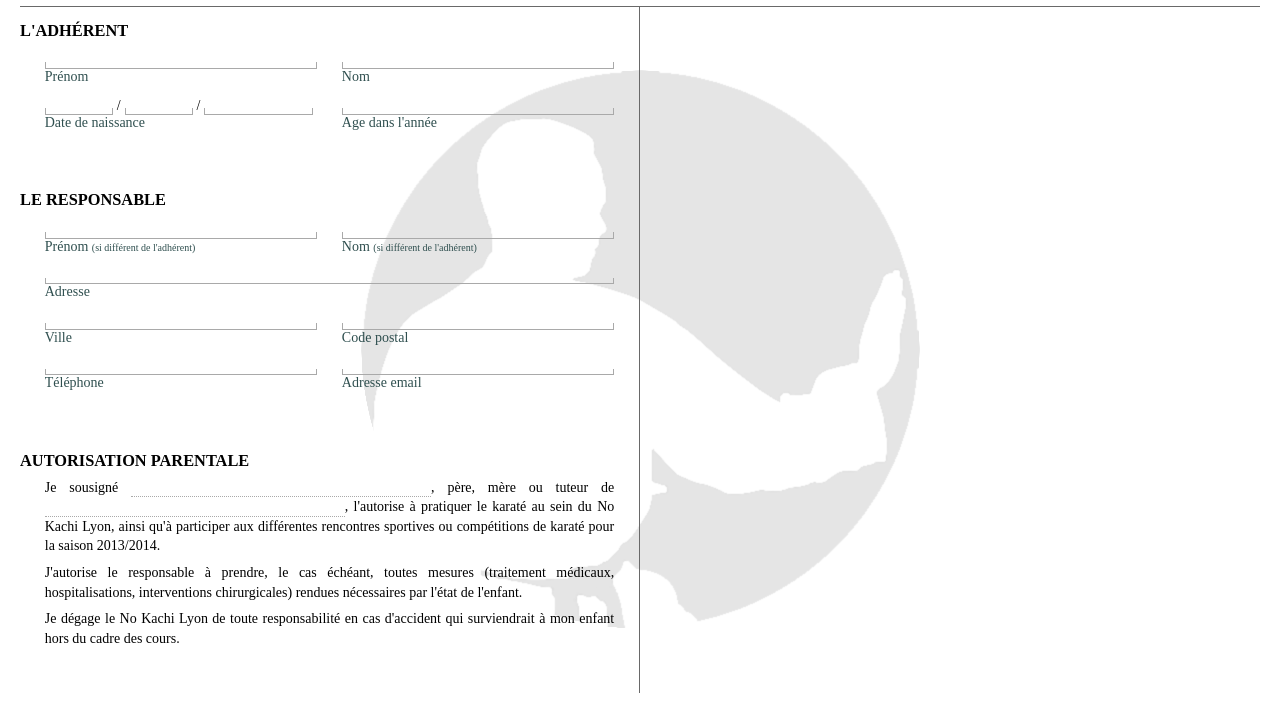
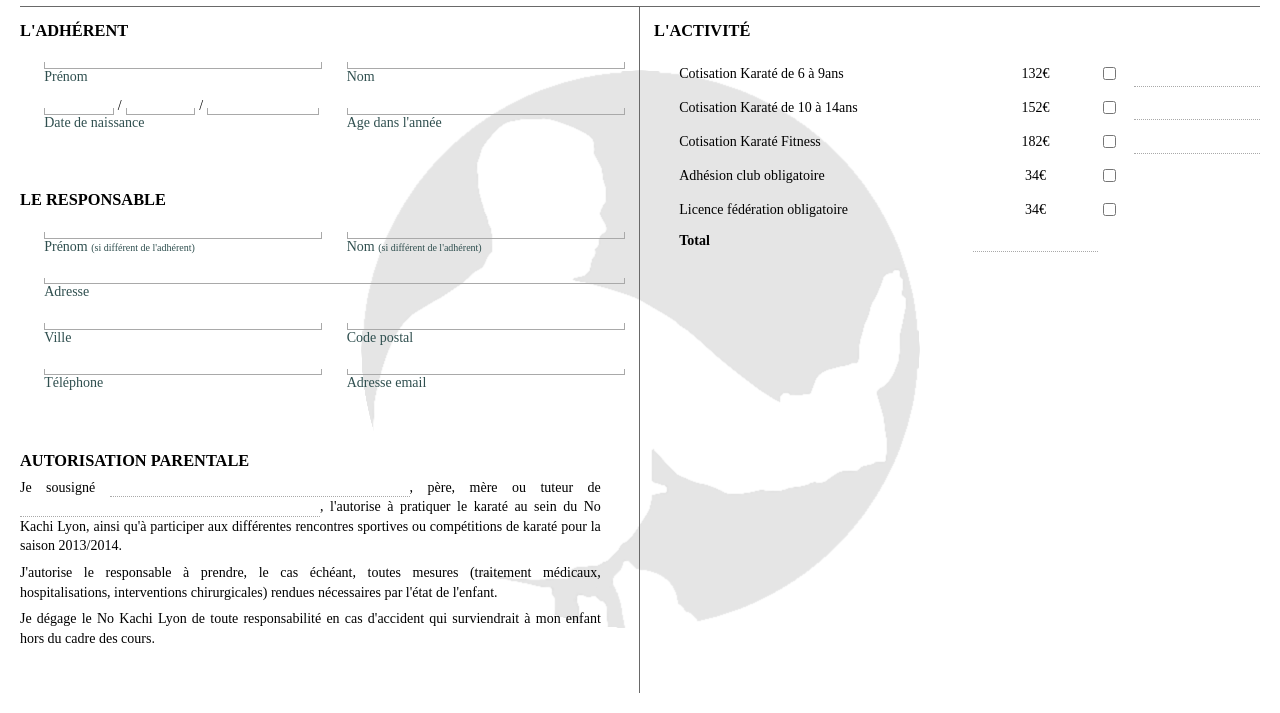
Before and after one commit to tzi/CSSPrintedForm, a plain HTML site: page index.html in a window 1280 px wide. Shown: the part 87-800 px from the top of the page. Drawn offline with Linux system fonts and the light colour scheme; a web font is replaced by a local one.

Commit message:
Complete activity price table

```diff
--- a/index.html
+++ b/index.html
@@ -106,6 +106,53 @@
                 </p>
             </div>
         </div>
+        <div class="formInscription">
+            <div class="formGroup">
+                <h3>L'activité</h3>
+                <div class="formLine">
+                    <div class="formItem formItem--double">
+                        <table class="activity">
+                            <tr>
+                                <td>Cotisation Karaté de 6 à 9ans</td>
+                                <td>132€</td>
+                                <td><input type="checkbox" /></td>
+                                <td class="toComplete"></td>
+                            </tr>
+                            <tr>
+                                <td>Cotisation Karaté de 10 à 14ans</td>
+                                <td>152€</td>
+                                <td><input type="checkbox" /></td>
+                                <td class="toComplete"></td>
+                            </tr>
+                            <tr>
+                                <td>Cotisation Karaté Fitness</td>
+                                <td>182€</td>
+                                <td><input type="checkbox" /></td>
+                                <td class="toComplete"></td>
+                            </tr>
+                            <tr>
+                                <td>Adhésion club obligatoire</td>
+                                <td>34€</td>
+                                <td><input type="checkbox" /></td>
+                                <td></td>
+                            </tr>
+                            <tr>
+                                <td>Licence fédération obligatoire</td>
+                                <td>34€</td>
+                                <td><input type="checkbox" /></td>
+                                <td></td>
+                            </tr>
+                            <tr class="total">
+                                <td>Total</td>
+                                <td class="toComplete"></td>
+                                <td></td>
+                                <td></td>
+                            </tr>
+                        </table>
+                    </div>
+                </div>
+            </div>
+        </div>
     </form>
 </body>
 </html>
--- a/poster.css
+++ b/poster.css
@@ -82,10 +82,22 @@ form {
     background: url(background.png) center center no-repeat;
 }
 .formIdentity {
+    border-right: 1px solid DimGrey;
+    padding-right: 1em;
+}
+.formInscription {
+    padding-left: 1em;
+}
+form > * {
     -moz-box-sizing: border-box;
     box-sizing: border-box;
+    display: flex;
     flex-basis: 50%;
-    border-right: 1px solid DimGrey;
+    flex-direction: column;
+}
+.formGroup {
+    padding-top: 1em;
+    flex-grow: 1;
 }
 
 @media (orientation: portrait) {
@@ -100,14 +112,6 @@ form {
 
 /* GENERAL FORM
  **************************************/
-form > * {
-    display: flex;
-    flex-direction: column;
-}
-.formGroup {
-    padding-top: 1em;
-    flex-grow: 1;
-}
 .formLine {
     padding: 12px 0 1.2em 0;
     overflow: hidden;
@@ -115,14 +119,11 @@ form > * {
 .formItem {
     float: left;
     position: relative;
-    width: 44%;
+    width: 46%;
     margin-left: 4%;
 }
-.formItem + .formItem{
-    margin-right: 4%;
-}
 .formItem--double {
-    width: 92%;
+    width: 96%;
 }
 input[type=text] {
     -moz-box-sizing: border-box;
@@ -161,10 +162,11 @@ h3 {
     text-transform: uppercase;
 }
 p {
-    margin: 0.5em 4% 0;
+    margin: 0.5em 4% 0 0;
     text-align: justify;
     line-height: 1.4;
 }
+
 
 /* IDENTITY
  **************************************/
@@ -176,3 +178,24 @@ input.month {
 input.year {
     width: 40%;
 }
+
+
+/* ACTIVITY
+ **************************************/
+.activity {
+    border-collapse: collapse;
+    width: 100%;
+}
+.activity tr td {
+    padding-top: 12px
+}
+.activity tr td:nth-child(2) {
+    text-align: center;
+}
+.activity .total td {
+    font-weight: bold;
+}
+.activity .toComplete {
+    border-bottom: 1px darkgray dotted;
+    min-width: 75px;
+}
```
